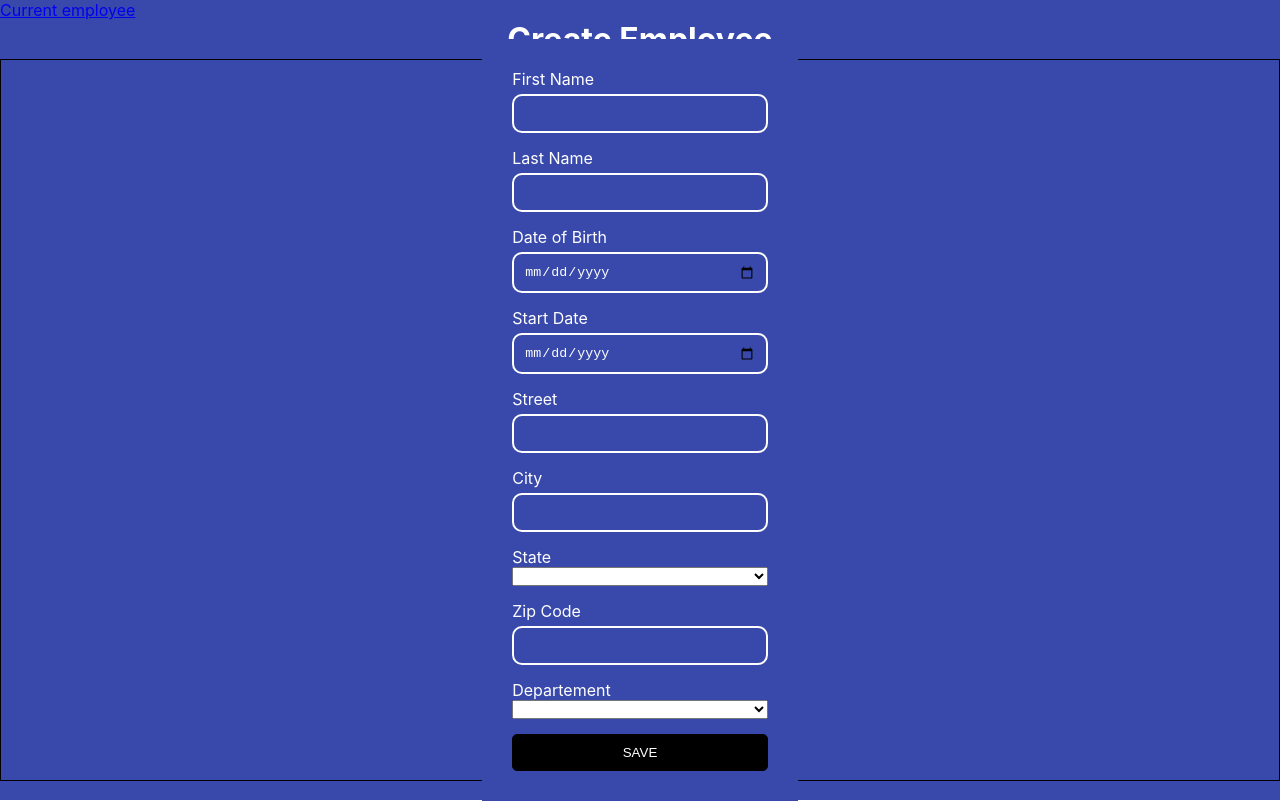
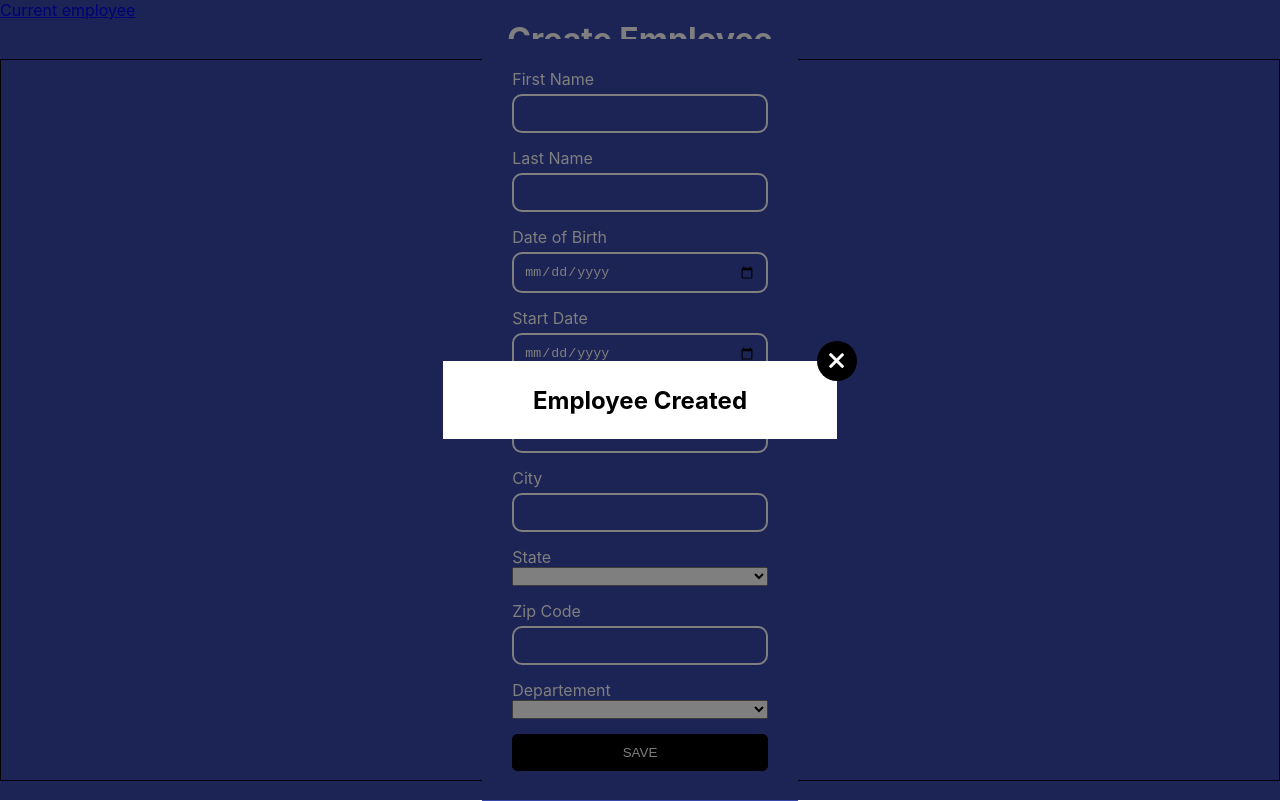
Before and after one commit to Ced933/wealth-health, a React (Create React App) app: page / in a window 1280 px wide. Built offline with nearby package versions, Linux system fonts and the light colour scheme.

Commit message:
creation de la modale popUp

```diff
--- /dev/null
+++ b/src/components/PopUp/PopUp.js
@@ -0,0 +1,30 @@
+import React, { useState } from 'react';
+import './PopUp.scss';
+
+export default function PopUp() {
+    const [show, setShow] = useState(true);
+
+    const closeModal = () =>{
+        setShow(false)
+    }
+  return (
+    <>
+    {
+        show ? (<div className='popup-container'>
+        <div className='popup-bg'>
+
+        </div>
+        <div className='popup-box'>
+            <div onClick={(e) => closeModal(e)} className='div-img-cross'>
+
+                <img className='img-cross' src='./signe-de-la-croix.png' />
+            </div>
+            <h2>Employee Created</h2>
+        </div>
+    </div>) : null
+    }
+
+
+    </>
+  )
+}
--- /dev/null
+++ b/src/components/PopUp/PopUp.scss
@@ -0,0 +1,45 @@
+.popup-container{
+
+    position: absolute;
+
+    display: flex;
+    justify-content: center;
+    align-items: center;
+    width: 100%;
+    height: 100vh;
+    .popup-bg{
+        position: absolute;
+        background-color: black;
+        width: 100%;
+        height: 100vh;
+        opacity: 0.5;
+    }
+    .popup-box{
+        background-color: #fff;
+        width: 30%;
+        padding: 5px;
+        z-index: 3;
+        position: relative;
+        .div-img-cross{
+            position: absolute;
+            right: -5%;
+            top: -25%;
+            background-color: black;
+            width: 40px;
+            height: 40px;
+            display: flex;
+            justify-content: center;
+            align-items: center;
+            border-radius: 50%;
+            cursor: pointer;
+
+            .img-cross{
+                width: 15px;
+                height: 15px;
+            }
+        }
+        h2{
+            text-align: center;
+        }
+    }
+}
--- a/src/page/Home/Home.js
+++ b/src/page/Home/Home.js
@@ -1,11 +1,13 @@
-import React from 'react'
-import { Link } from 'react-router-dom'
-import Form from '../../components/Form/Form'
-import './Home.scss'
+import React from 'react';
+import { Link } from 'react-router-dom';
+import Form from '../../components/Form/Form';
+import './Home.scss';
+import PopUp from '../../components/PopUp/PopUp';
 
 export default function Home() {
   return (
     <div className='home'>
+        <PopUp/>
         <Link to={'/employee'}>
             Current employee
         </Link>
```
Also changed, not shown: public/signe-de-la-croix.png (added).
